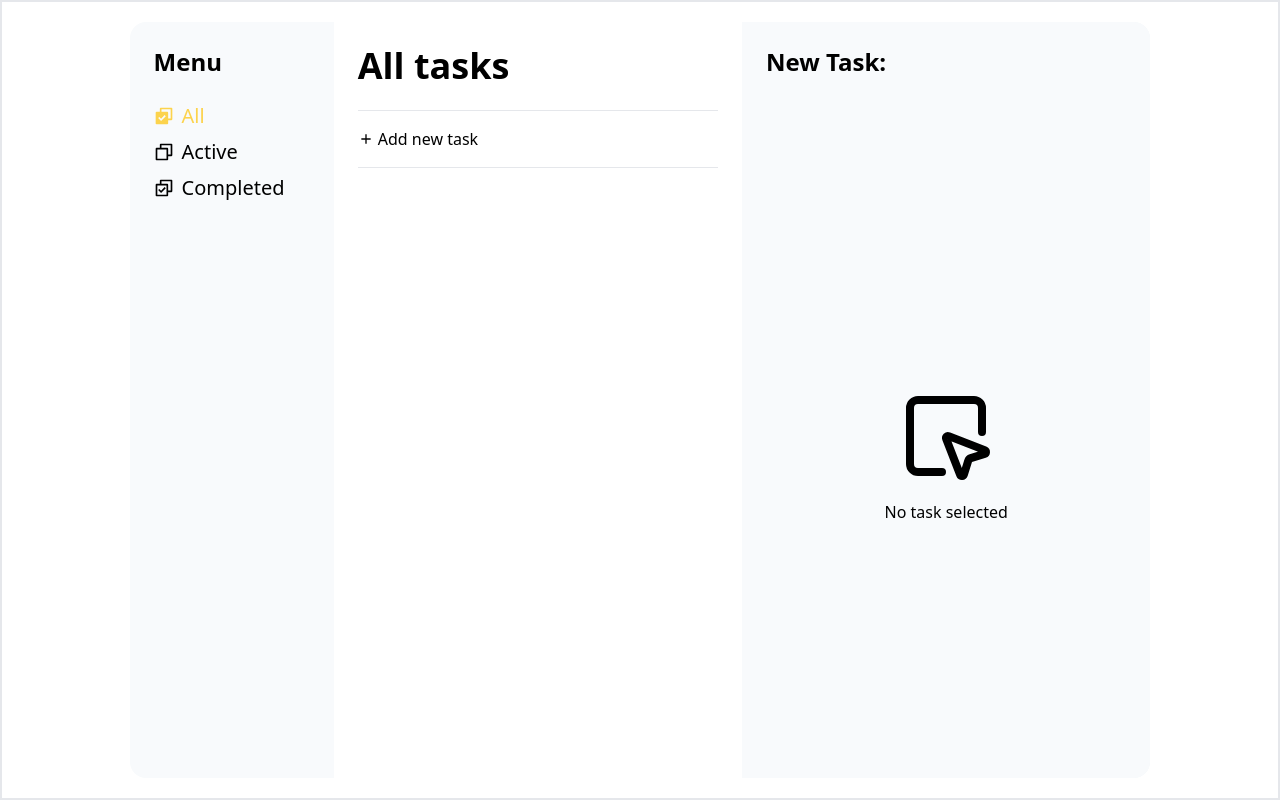
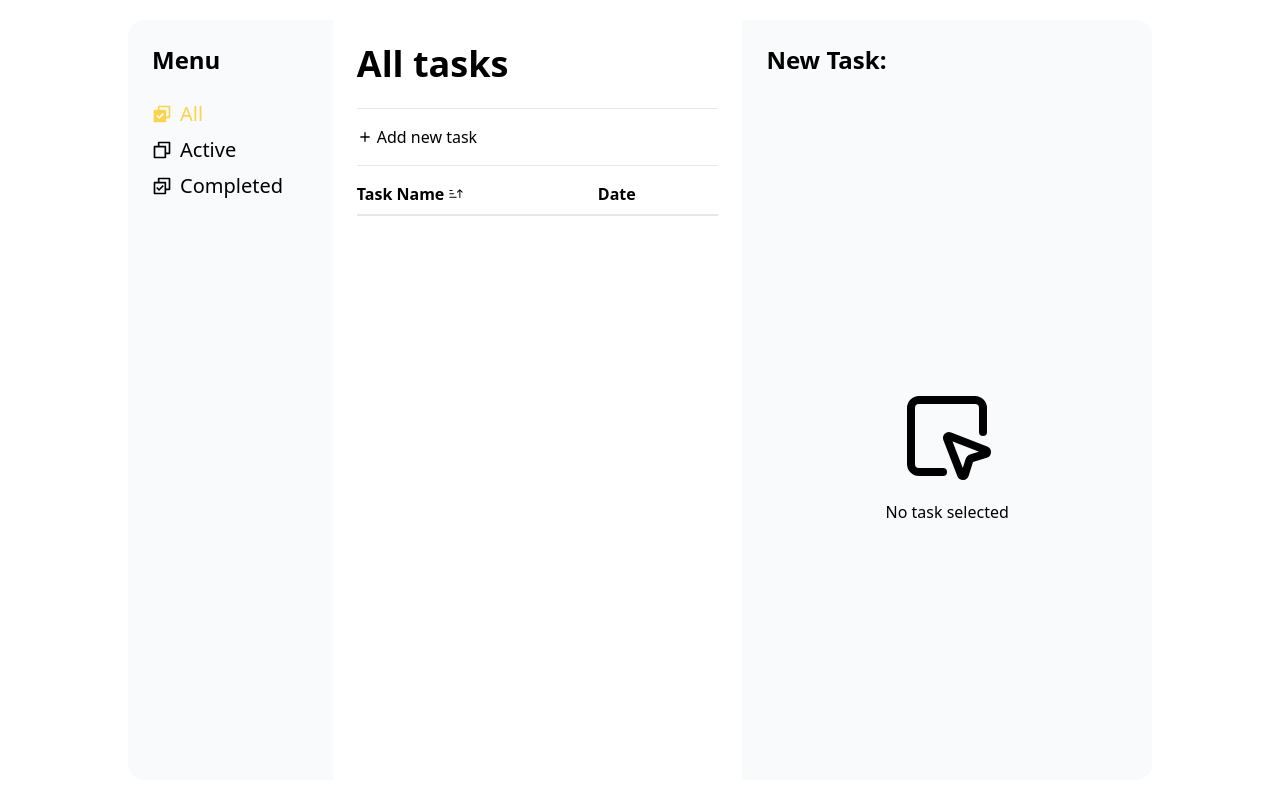
Before and after one commit to CrnogoracIvan/nqode-todo_list, a React (Vite) app: page / in a window 1280 px wide. Built offline with nearby package versions, Linux system fonts and the light colour scheme.

Commit message:
Added table sort logic

```diff
--- a/src/App.tsx
+++ b/src/App.tsx
@@ -161,7 +161,7 @@ function App() {
 
 
     return (
-        <div className='flex flex-row justify-center items-center w-full h-dvh border-2'>
+        <div className='flex flex-row justify-center items-center w-full h-dvh'>
             <div className='flex flex-row justify-center w-4/5 bg-slate-50 rounded-2xl overflow-hidden h-[95%] '>
                 <div className={'w-1/5 p-6'}>
                     <Menu onItemClick={handleMenuItemClick}/>
--- a/src/components/form/EditItemForm/EditItemForm.tsx
+++ b/src/components/form/EditItemForm/EditItemForm.tsx
@@ -57,8 +57,7 @@ export const EditItemForm = ({item, onSubmitChanges, onDelete, onConfirm}: IProp
             <FoundationInput label={'Description'} value={description} onChangeValue={setDescription}
                              rows={7}/>
             <FoundationDatePicker value={item.dueDate} onChange={setDueDate}/>
-
-            <div className="flex flex-1 flex-row justify-center">
+            <div className="flex flex-1 flex-row justify-center mt-4">
                 <FoundationButton customClass={'mr-2'} type={'CANCEL'} onClick={() => onDelete(item)}
                                   label={'Delete task'}/>
                 <FoundationButton customClass={'ml-2'} type={'SUBMIT'} onClick={() => onSubmitChanges(dataForSubmit)}
--- a/src/components/list/Item/Item.tsx
+++ b/src/components/list/Item/Item.tsx
@@ -9,20 +9,26 @@ interface IProps {
 
 export const Item = ({item, onClick, selectedItemId}: IProps) => {
     const bottomBorder = selectedItemId === item.id ? 'border-b-amber-300' : 'border-b-gray-200'
+    const customizedDate = new Date(item.dueDate).toLocaleDateString('sr-RS');
+
     return (
         <div
-            className={`flex flex-row cursor-pointer items-center justify-between mt-4 py-2 hover:border-amber-500 ${bottomBorder} border-b`}
+            className={`flex flex-row cursor-pointer items-center mt-4 py-2 w-full hover:border-amber-500 ${bottomBorder} border-b`}
             onClick={() => {
                 onClick(item)
             }}
         >
-            <p className={'ml-1'}>
+            <p className={'ml-1 w-4/6'}>
                 {item.title}
             </p>
-            {/*<p className={'ml-1'}>*/}
-            {/*    {item.dueDate.toLocaleDateString()}*/}
-            {/*</p>*/}
-            <BiChevronRight/>
+            <div className={'ml-1 w-1/6 flex '}>
+                <p>
+                    {customizedDate}
+                </p>
+            </div>
+            <div className={'w-1/6 flex justify-end'}>
+                <BiChevronRight/>
+            </div>
         </div>
     )
 }
--- a/src/components/list/ItemList/ItemList.tsx
+++ b/src/components/list/ItemList/ItemList.tsx
@@ -1,5 +1,16 @@
 import {IListItem} from "../../../types.ts";
 import {Item} from "../Item/Item.tsx";
+import {useEffect, useState} from "react";
+import {GoSortAsc, GoSortDesc} from "react-icons/go";
+
+type TSortBy = 'task' | 'date'
+type TSortOrder = 'asc' | 'desc'
+
+interface IHeaderItem {
+    label: string;
+    value: TSortBy;
+    width: string
+}
 
 interface IProps {
     items: IListItem[]
@@ -8,13 +19,83 @@ interface IProps {
 }
 
 export const ItemList = ({items, onItemClick, selectedItem}: IProps) => {
-    return (
+
+    const [listItems, setListItems] = useState<IListItem[]>([]);
+    const [sortBy, setSortBy] = useState<TSortBy>('task');
+    const [sortOrder, setSortOrder] = useState<TSortOrder>('asc');
+
+    const headerItems: IHeaderItem[] = [
+        {label: 'Task Name', value: 'task', width: 'w-4/6'},
+        {label: 'Date', value: 'date', width: 'w-2/6'},
+    ]
+
+    const handleSort = (newSortBy: TSortBy) => {
+        if (sortBy === newSortBy) {
+            setSortOrder(prevState => prevState === 'asc' ? 'desc' : 'asc')
+        } else {
+            setSortOrder('asc');
+            setSortBy(newSortBy);
+        }
+    }
+
+    useEffect(() => {
+        setListItems(items);
+    }, [items]);
+
+    useEffect(() => {
+        let sortedItemList
+        if (sortBy === 'task') {
+            sortedItemList = listItems.sort((a, b) => sortOrder === 'asc' ? a.title.localeCompare(b.title) : b.title.localeCompare(a.title));
+        } else {
+            sortedItemList = listItems.sort((a, b) => sortOrder === 'asc' ? new Date(b.dueDate).toISOString().localeCompare(new Date(a.dueDate).toISOString()) : new Date(a.dueDate).toISOString().localeCompare(new Date(b.dueDate).toISOString()));
+        }
+        setListItems(sortedItemList);
+    }, [listItems, sortBy, sortOrder]);
+
+
+    const renderSortIcon = (item: IHeaderItem) => {
+        if (item.value !== sortBy) {
+            return null
+        }
+        if (sortOrder === 'asc') {
+            return (
+                <GoSortAsc className={'font-bold'}/>
+            )
+        } else {
+            return (
+                <GoSortDesc className={'font-bold'}/>
+            )
+        }
+    }
+
+    const renderHeader = () => (
+        <div className={'flex flex-row border-b w-full py-2 border-b-2'}>
+            {headerItems.map((item, i) => (
+                <div key={`${item.label}-${i}`}
+                     className={`${item.width} cursor-pointer font-bold flex flex-row items-center`}
+                     onClick={() => handleSort(item.value)}>
+                    <p className={'mr-1'}>{item.label}</p>
+                    {renderSortIcon(item)}
+                </div>
+
+            ))}
+        </div>
+    )
+
+
+    const renderList = () => (
         <ul>
-            {items.map((item, index) => (
+            {listItems.map((item, index) => (
                 <li key={`${index}-${item.id}`}>
                     <Item item={item} onClick={onItemClick} selectedItemId={selectedItem?.id}/>
                 </li>
             ))}
         </ul>
     )
+    return (
+        <>
+            {renderHeader()}
+            {renderList()}
+        </>
+    )
 }
```
